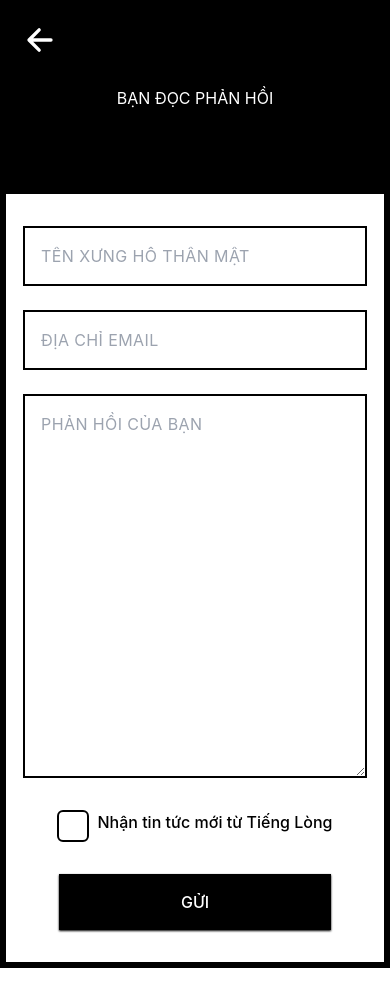
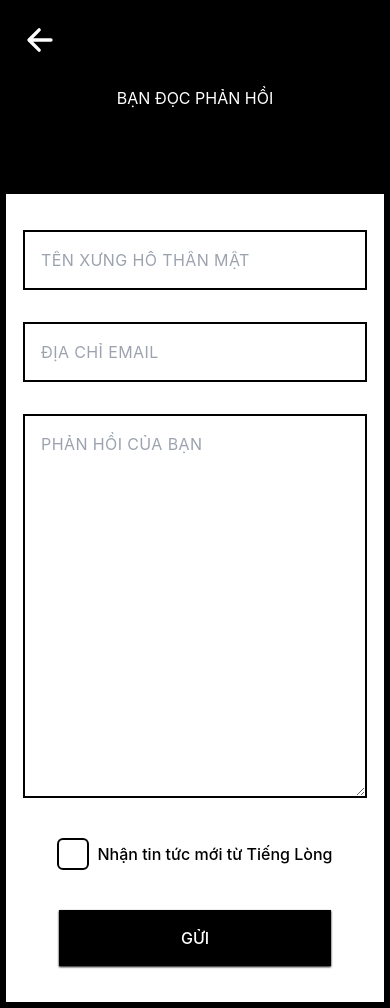
Before and after one commit to trinhgiaphuc/tienglong, a Next.js app: page /feedback in a window 390 px wide. Before the commit the page ends 968 px from the top, so only its background shows below. Built offline with nearby package versions, Linux system fonts and the light colour scheme; no server answers; a web font is replaced by a local one.

Commit message:
fix some sizings that flex does not support for phone browser

```diff
--- a/components/email/Feedback.jsx
+++ b/components/email/Feedback.jsx
@@ -28,22 +28,22 @@ const Feedback = () => {
         className="my-border px-2 py-8 flex-center flex-col gap-6"
       >
         <input
-          className="p-4 outline-none tracking-wide border-2 w-[95%] border-black "
+          className="my-1 sm:my-0 p-4 outline-none tracking-wide border-2 w-[95%] border-black "
           type="text"
           placeholder="TÊN XƯNG HÔ THÂN MẬT"
         />
         <input
-          className="p-4 outline-none tracking-wide border-2 w-[95%] border-black"
+          className="my-1 sm:my-0 p-4 outline-none tracking-wide border-2 w-[95%] border-black"
           type="email"
           placeholder="ĐỊA CHỈ EMAIL"
         />
         <textarea
-          className="p-4  outline-none border-2 tracking-wide w-[95%] h-96 border-black"
+          className="my-1 sm:my-0 p-4  outline-none border-2 tracking-wide w-[95%] h-96 border-black"
           type="text"
           placeholder="PHẢN HỒI CỦA BẠN"
         />
 
-        <div className="p-2 relative flex">
+        <div className="my-1 sm:my-0 p-2 relative flex-center">
           <input
             type="checkbox"
             className="opacity-0  absolute h-8 w-8"
@@ -58,7 +58,7 @@ const Feedback = () => {
           </label>
         </div>
 
-        <button className="p-4 w-[75%] bg-black text-white text-responsive uppercase font-medium transition-all active:scale-[0.98]  outline-none shadow-sm shadow-black">
+        <button className="my-1 sm:my-0 p-4 w-[75%] bg-black text-white text-responsive uppercase font-medium transition-all active:scale-[0.98]  outline-none shadow-sm shadow-black">
           Gửi
         </button>
       </form>
--- a/components/user/LoginForm.jsx
+++ b/components/user/LoginForm.jsx
@@ -26,7 +26,7 @@ const LoginForm = ({ referer }) => {
       <div className="w-screen h-screen grid-item-center">
         <div className="flex-center flex-col gap-5">
           <button
-            className="my-border rounded w-full uppercase font-medium p-4 shadow-sm shadow-black"
+            className="login-button"
             onClick={() =>
               handleSignIn(facebookProvider).then(() => router.push(referer))
             }
@@ -34,7 +34,7 @@ const LoginForm = ({ referer }) => {
             Đăng Nhập Bằng Facebook
           </button>
           <button
-            className="my-border rounded w-full uppercase font-medium p-4 shadow-sm shadow-black"
+            className="login-button"
             onClick={() =>
               handleSignIn(googleProvider).then(() => router.push(referer))
             }
--- a/components/word/AddWordForm.jsx
+++ b/components/word/AddWordForm.jsx
@@ -64,7 +64,7 @@ const AddWordForm = () => {
       className="my-border p-5 sm:p-10 flex-grow bg-white w-full flex-center flex-col md:grid grid-cols-10 gap-10"
     >
       <input
-        className="input w-full md:h-full text-responsive p-4 col-span-4"
+        className="my-1 sm:my-0 input w-full md:h-full text-responsive p-4 col-span-4"
         placeholder="Từ ngữ"
         minLength={2}
         onChange={e => setWord(e.target.value)}
@@ -75,7 +75,7 @@ const AddWordForm = () => {
 
       <textarea
         rows={15}
-        className="input w-full md:h-full text-responsive resize-none col-span-6 row-span-3"
+        className="my-1 sm:my-0 input w-full md:h-full text-responsive resize-none col-span-6 row-span-3"
         placeholder="Định nghĩa"
         minLength={15}
         onChange={e => setDefinition(e.target.value)}
@@ -86,7 +86,7 @@ const AddWordForm = () => {
       <textarea
         rows={8}
         minLength={15}
-        className="input w-full md:h-full text-responsive resize-none col-span-4"
+        className="my-1 sm:my-0 input w-full md:h-full text-responsive resize-none col-span-4"
         placeholder="Ví Dụ"
         onChange={e => setExample(e.target.value)}
         value={example}
@@ -94,7 +94,7 @@ const AddWordForm = () => {
         spellCheck={false}
       />
 
-      <div className="input w-full md:h-full relative text-responsive flex col-span-4 group">
+      <div className="my-1 sm:my-0 input w-full md:h-full relative text-responsive flex col-span-4 group">
         <input
           className="input border-none w-full p-5 show_select"
           placeholder="Ví Dụ: tag1,tag2,tag3"
@@ -117,7 +117,7 @@ const AddWordForm = () => {
         <SelectYearTag setYearRelease={setYearRelease} />
       </div>
 
-      <div className="bg-blue-400 col-span-10 w-full">
+      <div className="my-1 sm:my-0 bg-blue-400 col-span-10 w-full">
         <button className="my-border ml-auto w-full bg-black text-white p-4 font-medium uppercase">
           Định Nghĩa
         </button>
--- a/components/word/WordDetail.jsx
+++ b/components/word/WordDetail.jsx
@@ -30,14 +30,14 @@ const WordDetail = ({ wordDetails, wordIsPending }) => {
       <div className="w-full flex items-start">
         <div className="flex-grow flex gap-2 self-start flex-wrap">
           <Link href="/" passHref>
-            <a className="rounded-3xl smaller-text-responsive p-3 bg-orange-400 text-center">
+            <a className="my-1 sm:my-0 rounded-3xl smaller-text-responsive p-3 bg-orange-400 text-center">
               {new Date(createdAt).toLocaleDateString()}
             </a>
           </Link>
 
           {tags.map(tag => (
             <Link key={tag} href="/" passHref>
-              <a className="rounded-3xl smaller-text-responsive p-3 bg-blue-400 text-center">
+              <a className="my-1 sm:my-0 rounded-3xl smaller-text-responsive p-3 bg-blue-400 text-center">
                 {tag}
               </a>
             </Link>
--- a/pages/about.jsx
+++ b/pages/about.jsx
@@ -29,7 +29,7 @@ export default function AboutPage() {
       <SectionWrapper>
         <div className="aspect-square rounded-full overflow-hidden mt-8 w-80">
           <Image
-            src="/about.jpg"
+            src="/assets/about.jpg"
             alt="A guy kissing a girl hand, both standing in the stairs in student uniform"
             width={320}
             height={320}
--- a/pages/define.jsx
+++ b/pages/define.jsx
@@ -3,7 +3,7 @@ import SectionTitle from '@components/word/SectionTitle';
 
 export default function DefinePage() {
   return (
-    <div className="flex flex-col h-[94%]">
+    <div className="flex flex-col">
       <SectionTitle>Danh Mục Định Nghĩa</SectionTitle>
       <AddWordForm />
     </div>
--- a/styles/globals.css
+++ b/styles/globals.css
@@ -82,6 +82,10 @@
   .word-button {
     @apply border rounded-full py-2 px-4 flex-center border-zinc-300;
   }
+
+  .login-button {
+    @apply my-border my-1 sm:my-0 rounded w-full uppercase font-medium p-4 shadow-sm shadow-black;
+  }
 }
 
 @layer utilities {
```
